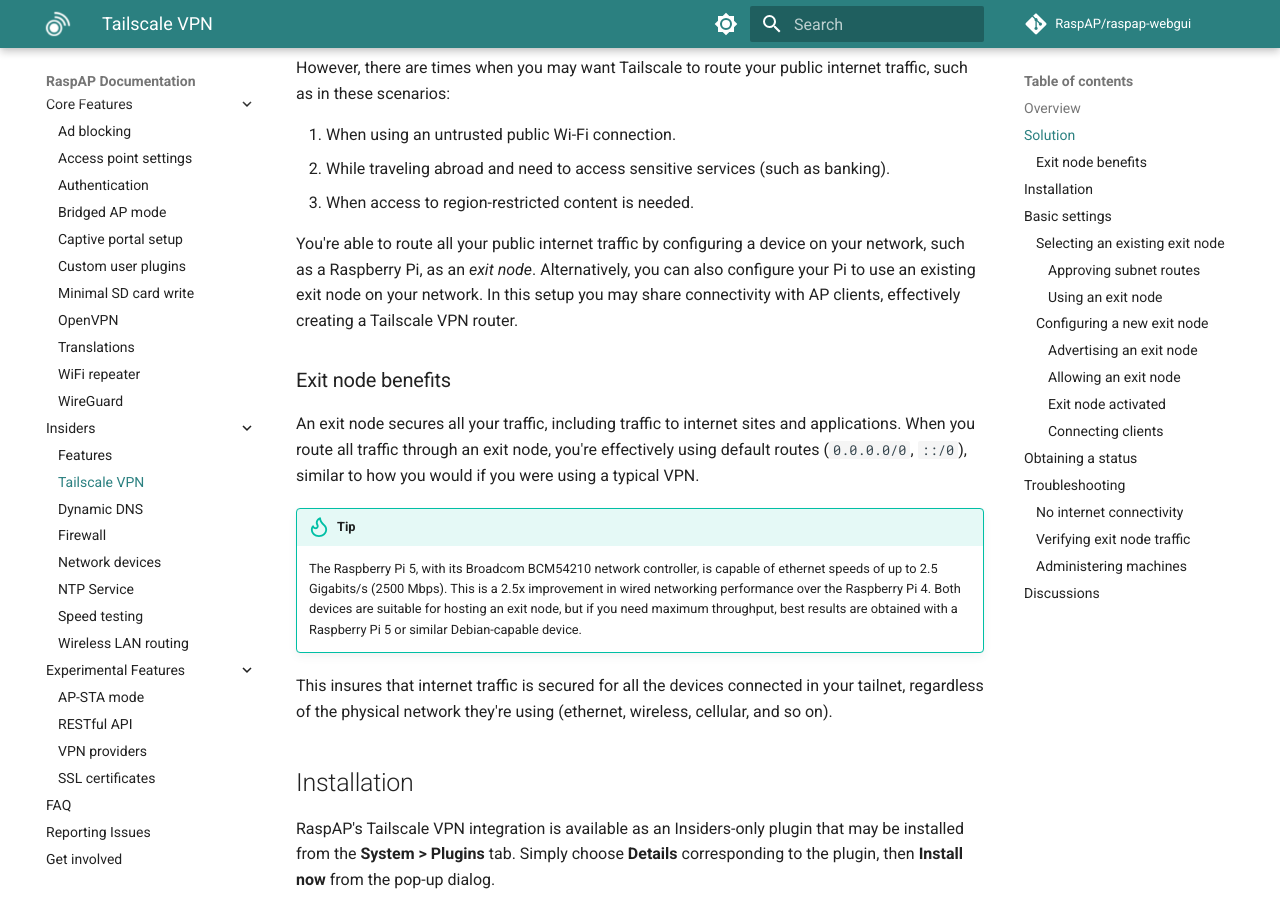
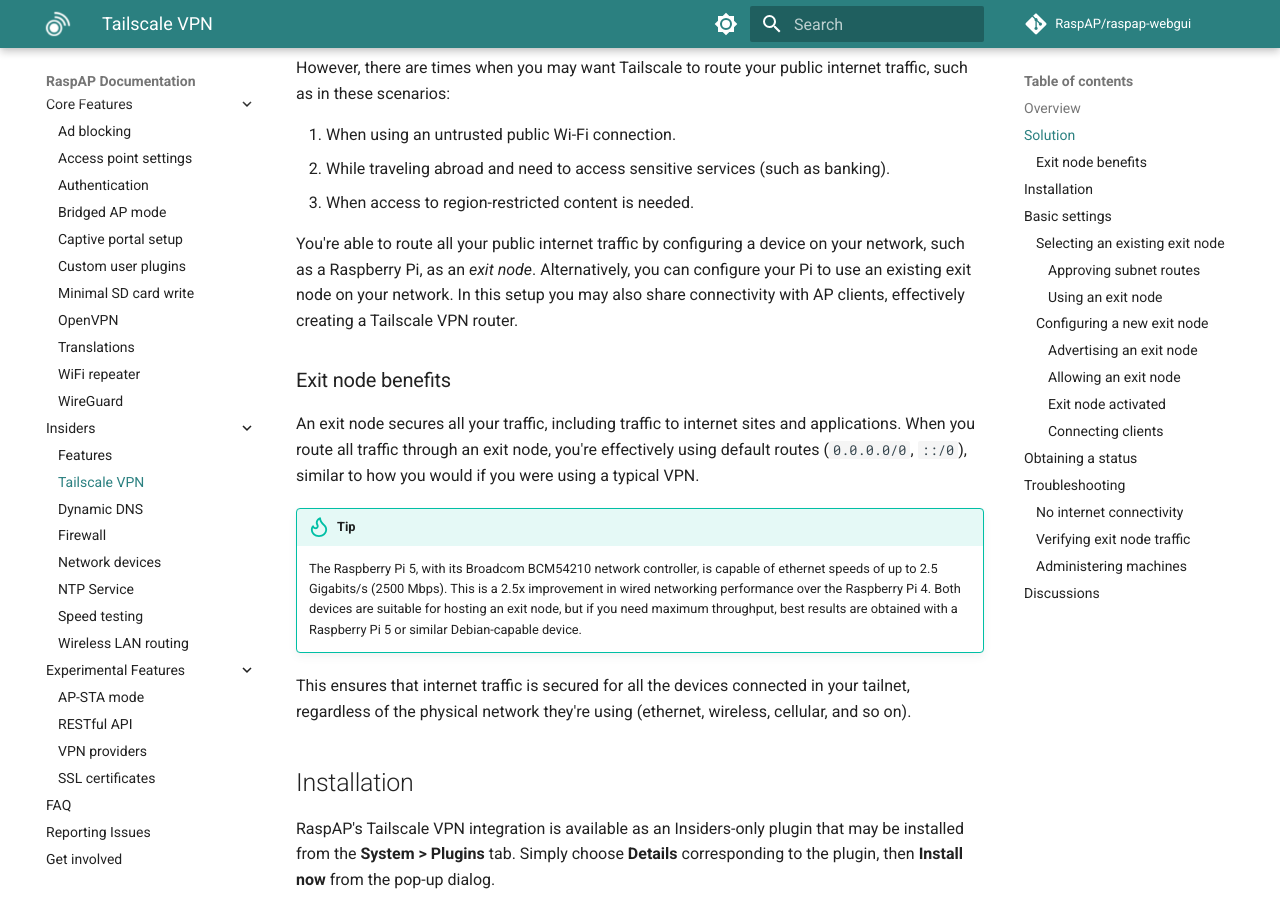
Before and after one commit to RaspAP/raspap-docs, an MkDocs documentation site: the page built from docs/tailscale.md, in a window 1280 px wide and 900 px high, scrolled down 962 px. Built offline with MkDocs 1.6.1 and Material for MkDocs 9.7.7, drawn with Linux system fonts in a browser that asks for light colours; comment, search, counter and statistics services are not loaded; some of the changed text lies outside the part shown.

```diff
--- a/docs/tailscale.md
+++ b/docs/tailscale.md
@@ -16,7 +16,7 @@ However, there are times when you may want Tailscale to route your public intern
 2. While traveling abroad and need to access sensitive services (such as banking).
 3. When access to region-restricted content is needed.
 
-You're able to route all your public internet traffic by configuring a device on your network, such as a Raspberry Pi, as an _exit node_. Alternatively, you can also configure your Pi to use an existing exit node on your network. In this setup you may share connectivity with AP clients, effectively creating a Tailscale VPN router.
+You're able to route all your public internet traffic by configuring a device on your network, such as a Raspberry Pi, as an _exit node_. Alternatively, you can configure your Pi to use an existing exit node on your network. In this setup you may also share connectivity with AP clients, effectively creating a Tailscale VPN router.
 
 ### Exit node benefits
 An exit node secures all your traffic, including traffic to internet sites and applications. When you route all traffic through an exit node, you're effectively using default routes (`0.0.0.0/0`, `::/0`), similar to how you would if you were using a typical VPN.
@@ -24,7 +24,7 @@ An exit node secures all your traffic, including traffic to internet sites and a
 !!! tip Tip
     The Raspberry Pi 5, with its Broadcom BCM54210 network controller, is capable of ethernet speeds of up to 2.5 Gigabits/s (2500 Mbps). This is a 2.5x improvement in wired networking performance over the Raspberry Pi 4. Both devices are suitable for hosting an exit node, but if you need maximum throughput, best results are obtained with a Raspberry Pi 5 or similar Debian-capable device.
 
-This insures that internet traffic is secured for all the devices connected in your tailnet, regardless of the physical network they're using (ethernet, wireless, cellular, and so on).
+This ensures that internet traffic is secured for all the devices connected in your tailnet, regardless of the physical network they're using (ethernet, wireless, cellular, and so on).
 
 ## Installation
 RaspAP's Tailscale VPN integration is available as an Insiders-only plugin that may be installed from the **System > Plugins** tab. Simply choose **Details** corresponding to the plugin, then **Install now** from the pop-up dialog.
@@ -42,7 +42,7 @@ After you've logged in and connected your device to Tailscale, it will receive a
 Any device capable of running Tailscale's client software is able to host an exit node on your tailnet. This includes mobile handsets, laptops and PCs; meaning you can configure an exit node on any of these devices in a location of your choosing and allow RaspAP to use it.
 
 !!! note Note
-    For this option, you must have at least one active device in your tailnet that offers an exit node. If you're unsure how to do this, refer to "[configuring an exit node](https://tailscale.com/kb/1103/exit-nodes#configure-an-exit-node)" in Tailscale's documentation.
+    For this option, you must have at least one active device in your tailnet that offers an exit node. If you're unsure how to do this, refer to [configuring an exit node](https://tailscale.com/kb/1103/exit-nodes#configure-an-exit-node) in Tailscale's documentation.
 
 If you have multiple active exit nodes on your tailnet, Tailscale will recommend one based on its network response time. This is indicated with a star :material-star: in the option list, as shown below:
 
```
Also changed, not shown: other parts of docs/tailscale.md (+1 -1 lines).
